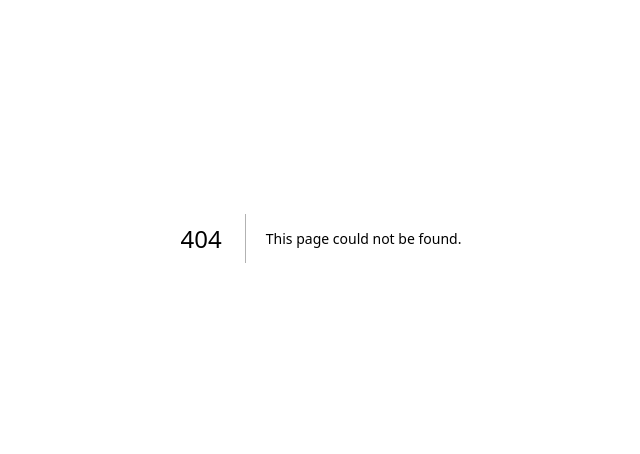
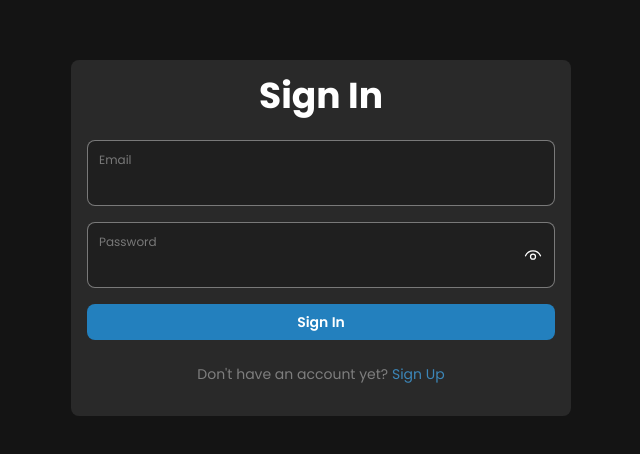
Before and after one commit to jorgeabrahan/smart-budget, a Next.js app: page /sign-in in a window 1280 px wide. Before the commit this address had no page. Shown: the part 162-616 px from the top of the page, without its empty margins (319-959 px from the left). Built offline with nearby package versions, Linux system fonts and the light colour scheme.

Commit message:
Create sign in page with a sign in form

```diff
--- /dev/null
+++ b/src/app/sign-in/page.tsx
@@ -0,0 +1,27 @@
+import CustomButton from '@/components/CustomButton'
+import CustomInput from '@/components/CustomInput'
+import WrapperDelimiter from '@/components/WrapperDelimiter'
+import Link from 'next/link'
+
+export default function PageSignIn() {
+  return (
+    <WrapperDelimiter className='h-screen flex flex-col justify-center'>
+      <div className='bg-night-600 pt-4 pb-8 px-4 rounded-lg space-y-6 w-full max-w-[500px] mx-auto'>
+        <h1 className='text-4xl font-bold text-center'>Sign In</h1>
+        <form className='space-y-4'>
+          <CustomInput label='Email' id='email' type='email' />
+          <CustomInput label='Password' id='password' type='password' />
+          <CustomButton className='block w-full bg-steel-blue' type='submit'>
+            Sign In
+          </CustomButton>
+        </form>
+        <p className='text-center text-sm text-white/40'>
+          Don&apos;t have an account yet?{' '}
+          <Link href='/sign-up' className='text-steel-blue-500/80'>
+            Sign Up
+          </Link>
+        </p>
+      </div>
+    </WrapperDelimiter>
+  )
+}
```
